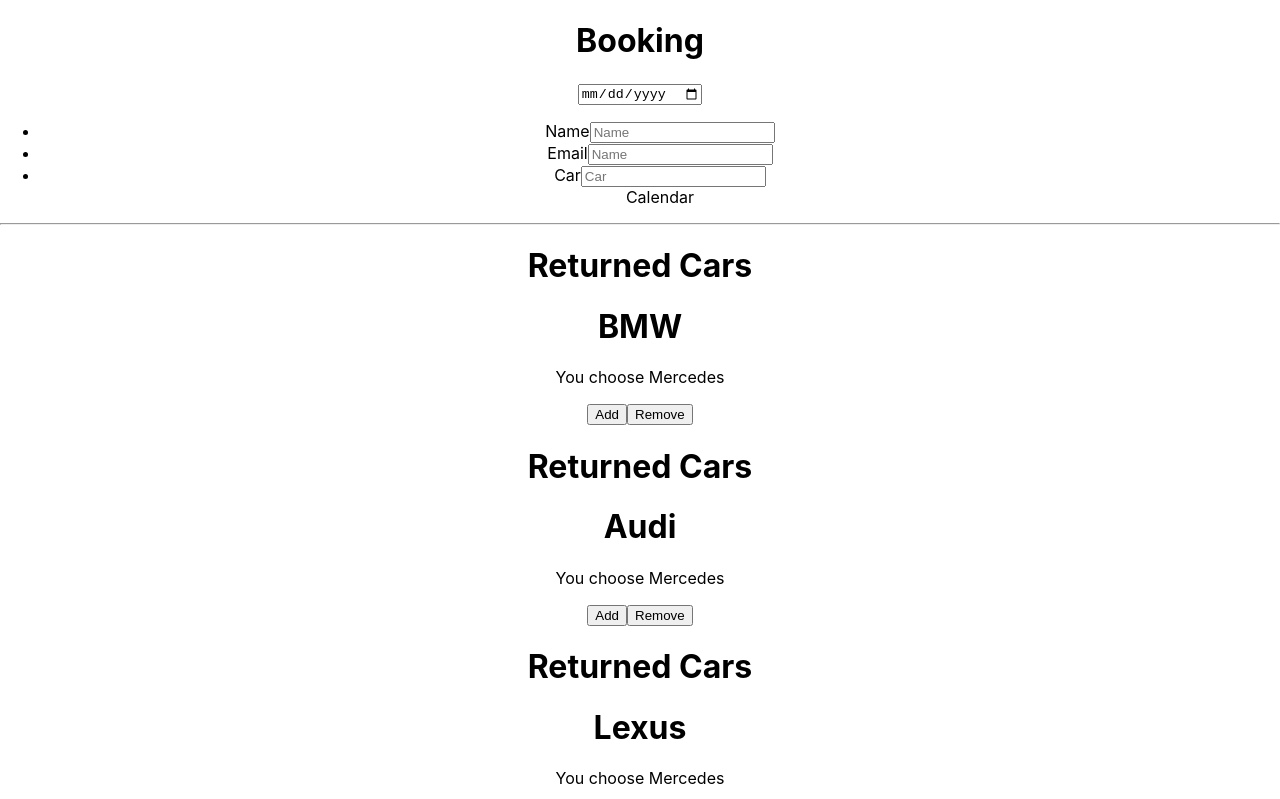
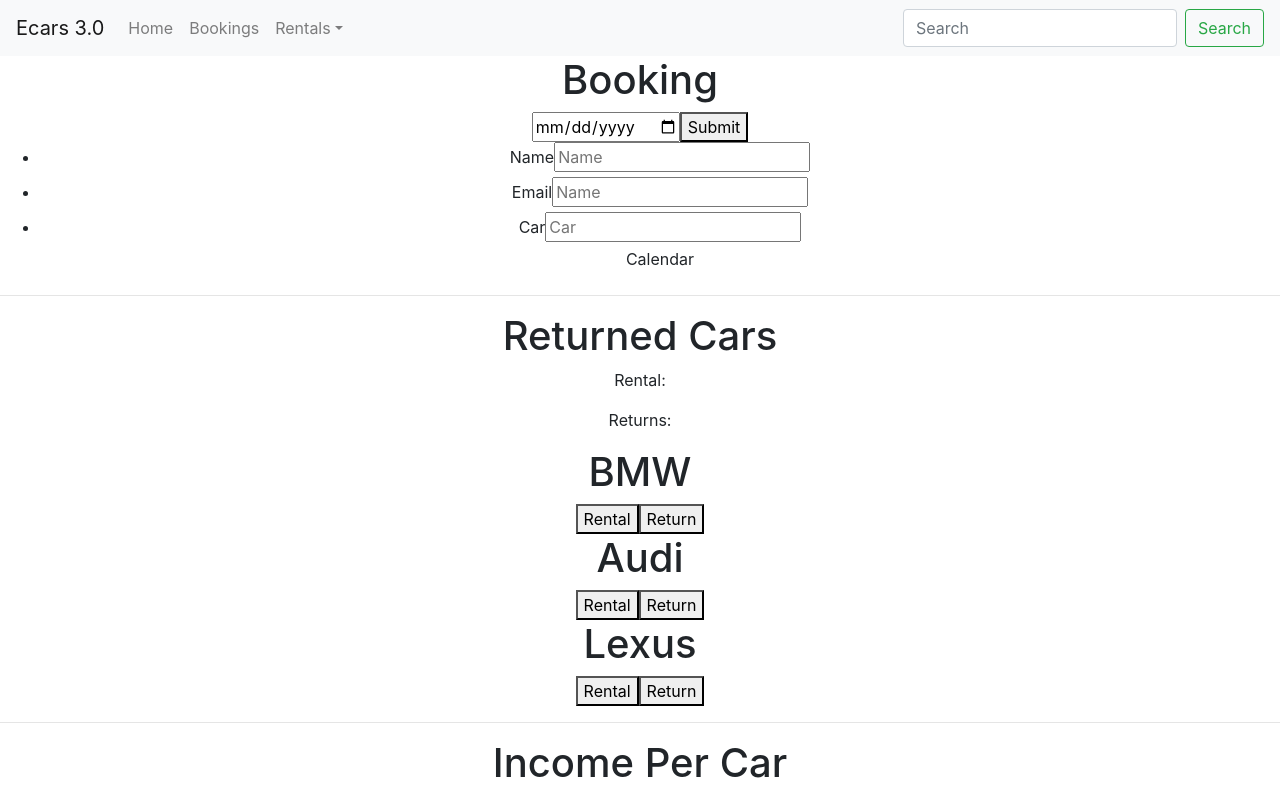
Before and after one commit to SHUBV92/Rental-Service-React, a React (Create React App) app: page / in a window 1280 px wide. Shown: the top 799 px of the page. Built offline with nearby package versions, Linux system fonts and the light colour scheme.

Commit message:
Added the Navbar

```diff
--- a/package.json
+++ b/package.json
@@ -7,6 +7,7 @@
     "@testing-library/react": "^9.3.2",
     "@testing-library/user-event": "^7.1.2",
     "react": "^16.13.1",
+    "react-bootstrap": "^1.0.1",
     "react-dom": "^16.13.1",
     "react-router": "^5.1.2",
     "react-router-dom": "^5.2.0",
--- a/public/index.html
+++ b/public/index.html
@@ -15,6 +15,13 @@
       user's mobile device or desktop. See https://developers.google.com/web/fundamentals/web-app-manifest/
     -->
     <link rel="manifest" href="%PUBLIC_URL%/manifest.json" />
+
+     <link
+  rel="stylesheet"
+  href="https://maxcdn.bootstrapcdn.com/bootstrap/4.4.1/css/bootstrap.min.css"
+  integrity="sha384-Vkoo8x4CGsO3+Hhxv8T/Q5PaXtkKtu6ug5TOeNV6gBiFeWPGFN9MuhOf23Q9Ifjh"
+  crossorigin="anonymous"
+/>
     <!--
       Notice the use of %PUBLIC_URL% in the tags above.
       It will be replaced with the URL of the `public` folder during the build.
--- a/src/App.js
+++ b/src/App.js
@@ -1,19 +1,24 @@
 import React from 'react';
 import './App.css';
+
 import Booking from './Containers/Booking';
 import Cars from './Containers/Cars/Cars';
 import IPC from './Containers/IPC/IPC'
+import Navbar from './Containers/Navbar/Navbar'
+
 
 
 function App() {
   return (
     <div className="App">
+      <Navbar />
      <Booking />
      <hr />
      <Cars />
      <hr />
      <IPC />
      <hr />
+
     </div>
   );
 }
--- a/src/Containers/Booking.jsx
+++ b/src/Containers/Booking.jsx
@@ -1,15 +1,30 @@
-import React from "react"
+import React, { useState } from "react"
 import {Link} from "react-router-dom"
 import Form from './Form/Form'
 
 const Booking = () => {
+
+const [Booking, setBooking] = useState({})
+
+const handleBooking = (event) => {
+
+    console.log("Event", event.target.value)
+    // setBooking(Booking:)
+
+}
+
     return(
         <div>
             <h1>Booking</h1>
+            <form>
             <input
             type="date"
             placeholder="date"
             />
+            <button onClick={handleBooking}>Submit</button>
+            </form>
+
+
             <Form />
         </div>
     )
--- a/src/Containers/Cars/Cars.jsx
+++ b/src/Containers/Cars/Cars.jsx
@@ -2,29 +2,38 @@
 import carData from "../../DataObjects/cars";
 
 const Cars = () => {
-  const [Return, setReturn] = useState([]);
+
+    const [Rental, setRental] = useState([]);
+
+    const [Return, setReturn] = useState([]);
+
 
   return (
     <div>
+      <h1>Returned Cars</h1>
+      <p>Rental: {Rental} </p>
+      <p>Returns: {Return} </p>
+
       {carData.map(car => (
         <div>
-          <h1>Returned Cars</h1>
           <h1>{car.make}</h1>
-          <p>You choose {Return} Mercedes</p>
-          <button
-            onClick={() => setReturn(Return + 1)}
-          >
-            Add
-          </button>
 
           <button
-            onClick={() => setReturn(Return - 1)}
+            onClick={() =>
+                setRental([Rental].concat(car.make))}
           >
-            Remove
+            Rental
+          </button>
+           <button
+            onClick={() =>
+              setReturn([Return].concat(car.make))
+            }
+          >
+            Return
           </button>
         </div>
       ))}
-    < /div>
+    </div>
   );
 };
 
--- /dev/null
+++ b/src/Containers/Navbar/Navbar.jsx
@@ -0,0 +1,38 @@
+import React from 'react'
+import {
+  Navbar,
+  NavDropdown,
+  Form,
+  FormControl,
+  Button,
+  Nav
+
+} from "react-bootstrap";
+
+const NavbarTool = () => (
+
+<Navbar bg="light" expand="lg">
+  <Navbar.Brand href="#home">Ecars 3.0</Navbar.Brand>
+  <Navbar.Toggle aria-controls="basic-navbar-nav" />
+  <Navbar.Collapse id="basic-navbar-nav">
+    <Nav className="mr-auto">
+      <Nav.Link href="#home">Home</Nav.Link>
+      <Nav.Link href="#link">Bookings</Nav.Link>
+      <NavDropdown title="Rentals" id="basic-nav-dropdown">
+        <NavDropdown.Item href="#action/3.1">Returns</NavDropdown.Item>
+        <NavDropdown.Item href="#action/3.2">Contracts</NavDropdown.Item>
+        <NavDropdown.Item href="#action/3.3">IPC</NavDropdown.Item>
+        <NavDropdown.Divider />
+        <NavDropdown.Item href="#action/3.4">Separated link</NavDropdown.Item>
+      </NavDropdown>
+    </Nav>
+    <Form inline>
+      <FormControl type="text" placeholder="Search" className="mr-sm-2" />
+      <Button variant="outline-success">Search</Button>
+    </Form>
+  </Navbar.Collapse>
+</Navbar>
+)
+
+
+export default NavbarTool;
```
Also changed, not shown: 1 other file (tests, documents, lock files or other folders).
